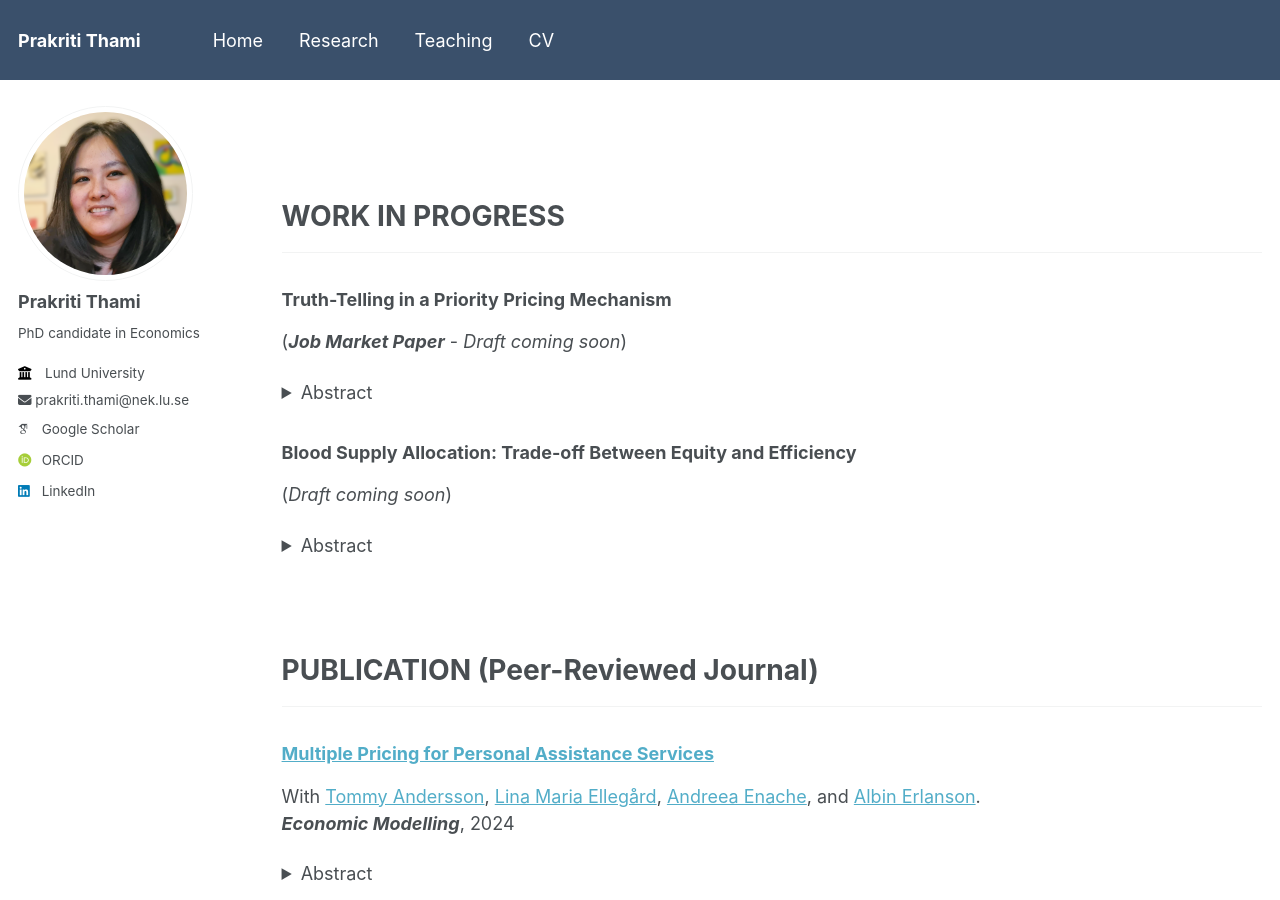
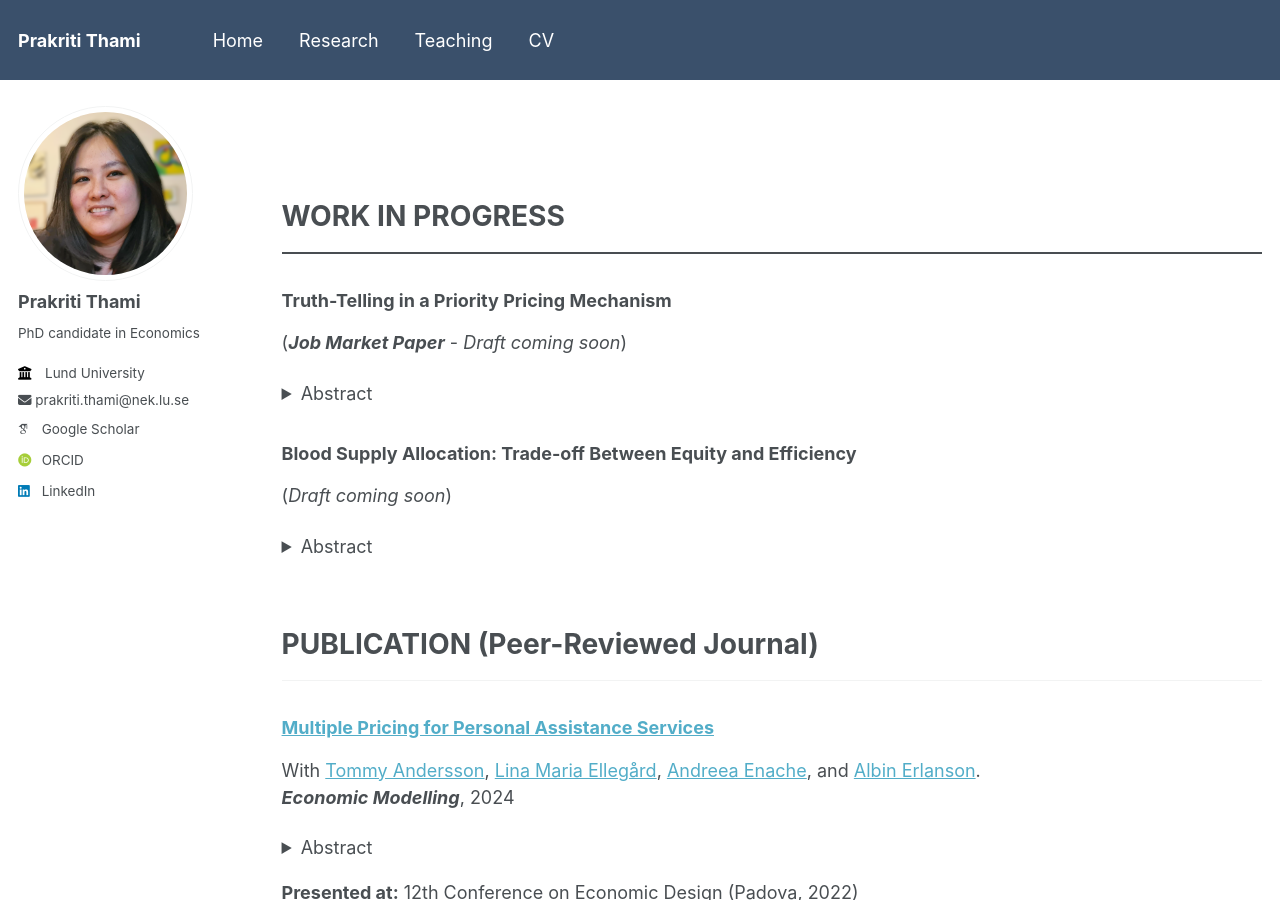
Before and after one commit to prakritithami/prakritithami.github.io, a Jekyll site: the page built from _research/papers.md, in a window 1280 px wide and 900 px high. Built offline with Jekyll 4.4.1, drawn with Linux system fonts in a browser that asks for light colours; some web fonts are replaced.

Commit message:
Update papers.md

```diff
--- a/_research/papers.md
+++ b/_research/papers.md
@@ -7,7 +7,7 @@ author_profile: true
 
 {% include base_path %}
 # WORK IN PROGRESS
----
+<hr style="border: 1px solid;">
 ### Truth-Telling in a Priority Pricing Mechanism
 (_**Job Market Paper**_ - _Draft coming soon_)
 <details>
@@ -20,7 +20,7 @@ author_profile: true
 <details>
   <summary>Abstract</summary>
   <p>ABO blood type compatibility can be exploited to attain a more equitable allocation of blood supply across patients with differing blood types. However, in a steady state, pooling procedures that seek to equalize the proportion of patients that get treated across compatible blood types could have an adverse effect on the total flow rate of treated patients. To address this issue, in this paper I derive the criteria which would ensure an efficient allocation and prove that in pairwise iterative pooling procedures as long as this efficiency criterion is satisfied in each step in which blood types are pooled, the final allocation will not be inefficient.</p>
-</details> <br><br>
+</details> <br>
 
 # PUBLICATION (Peer-Reviewed Journal)
 ---
@@ -34,7 +34,7 @@ _**Economic Modelling**_, 2024
 
 **Presented at:** 12th Conference on Economic Design (Padova, 2022)
 
-**Supplimentary Material:** [Replication Codes](https://data.mendeley.com/datasets/rx35j3j8nr/2) <br><br><br>
+**Supplimentary Material:** [Replication Codes](https://data.mendeley.com/datasets/rx35j3j8nr/2) <br><br>
 
 # OTHER
 ---
```
